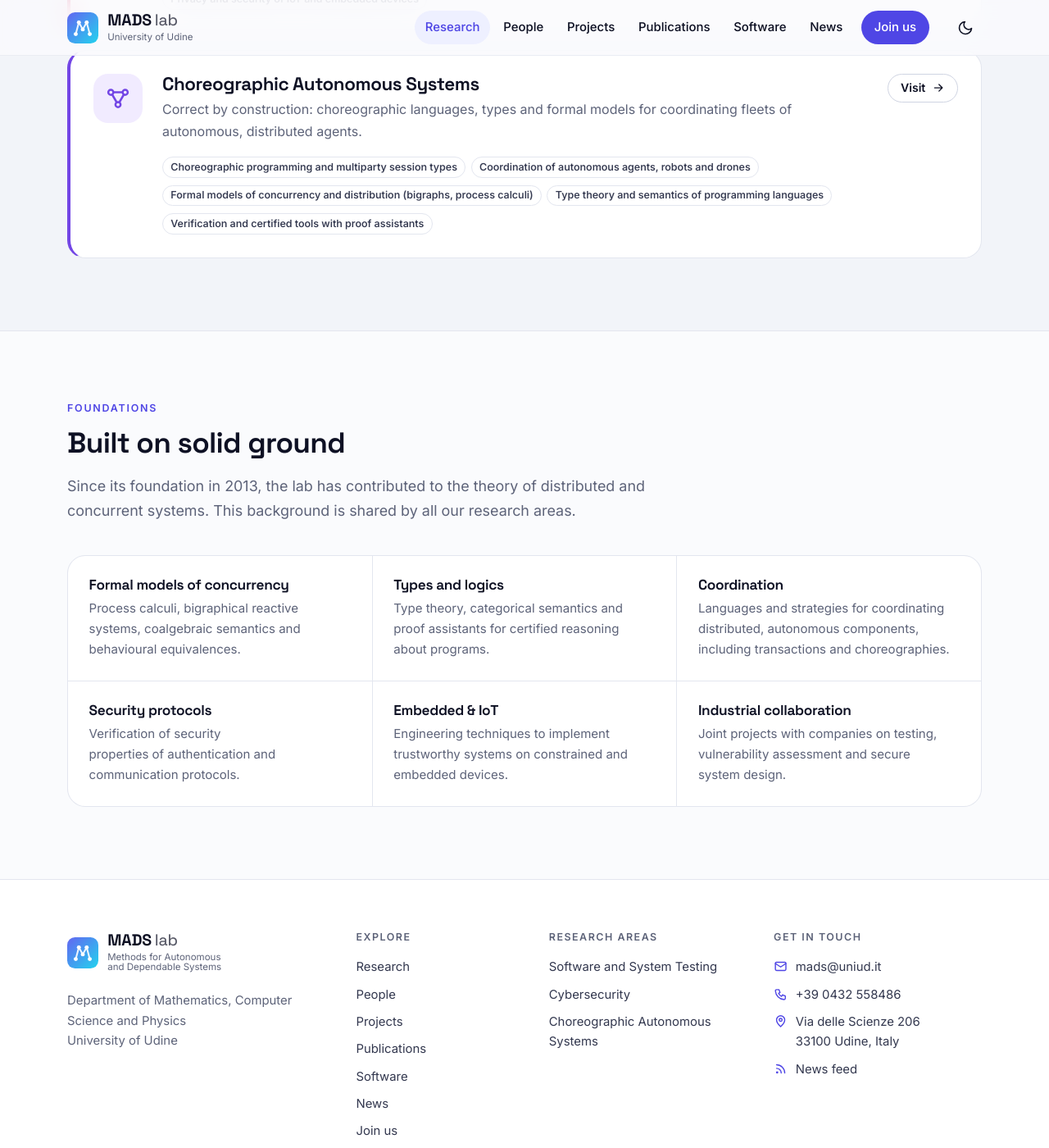
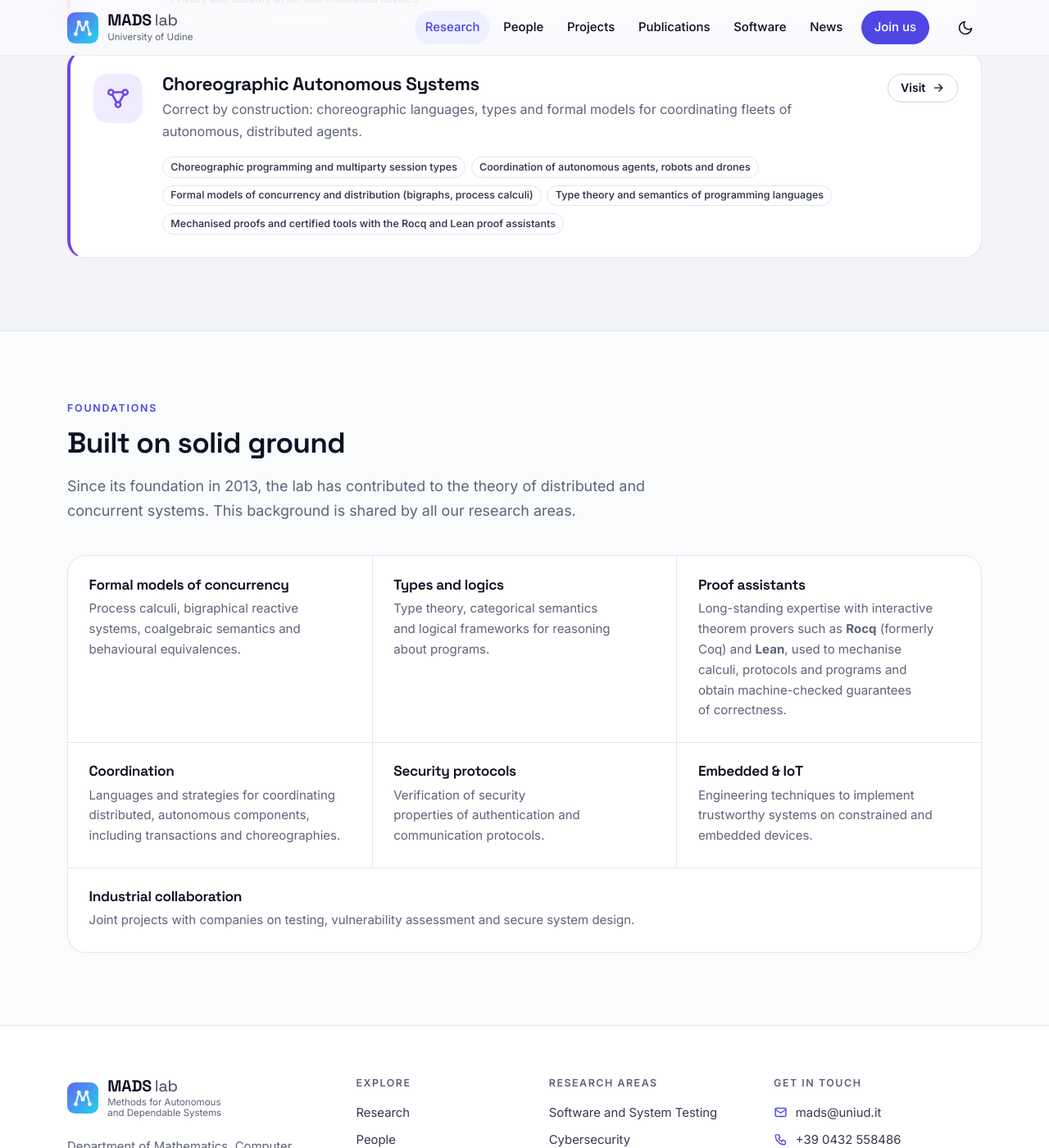
Before and after one commit to cysecud/mads.github.io, a Jekyll site: the page built from research.html, in a window 1280 px wide and 1400 px high, scrolled down 1951 px. Shown: the whole window at 82% size. Built offline with Jekyll 4.4.1, drawn with Linux system fonts in a browser that asks for light colours.

Commit message:
Add proof assistants (Rocq, Lean) to the lab's expertise
Co-Authored-By: Claude Opus 5.5 (1M context) <noreply@anthropic.com>

```diff
--- a/_groups/choreographies.md
+++ b/_groups/choreographies.md
@@ -12,7 +12,7 @@ topics:
   - Coordination of autonomous agents, robots and drones
   - Formal models of concurrency and distribution (bigraphs, process calculi)
   - Type theory and semantics of programming languages
-  - Verification and certified tools with proof assistants
+  - Mechanised proofs and certified tools with the Rocq and Lean proof assistants
 ---
 
 A swarm of drones, a team of robots, a federation of microservices: when many
--- a/_includes/head.html
+++ b/_includes/head.html
@@ -20,7 +20,6 @@
   {% seo %}
   <script src="{{ '/assets/js/main.js' | relative_url }}?v={{ site.time | date: '%s' }}" defer></script>
   {%- if jekyll.environment == "production" %}
-  <!-- Umami: cookie-less, privacy-friendly analytics -->
   <script defer src="https://glance.paier.xyz/script.js" data-website-id="244c7d7d-e989-4d4a-b2a4-d98522b41458"></script>
   {%- endif %}
 </head>
--- a/assets/css/main.css
+++ b/assets/css/main.css
@@ -660,3 +660,10 @@ pre {
 .pub-note { font-weight: 600; padding: .22em .65em; border-radius: 6px; background: var(--surface-2); color: var(--text-2); display: inline-flex; align-items: center; gap: .3em; }
 .pub-note.is-award { background: var(--amber-soft); color: var(--amber); }
 .pub-note .icon { width: 1em; height: 1em; }
+/* Feature grid: let an orphan last card span the whole row */
+.feature:last-child:nth-child(3n+1) { grid-column: 1 / -1; }
+@media (max-width: 900px) {
+  .feature:last-child:nth-child(3n+1) { grid-column: auto; }
+  .feature:last-child:nth-child(2n+1) { grid-column: 1 / -1; }
+}
+@media (max-width: 600px) { .feature:last-child:nth-child(2n+1) { grid-column: auto; } }
--- a/research.html
+++ b/research.html
@@ -86,7 +86,8 @@ layout: default
     </div>
     <div class="feature-grid">
       <div class="feature"><h3>Formal models of concurrency</h3><p>Process calculi, bigraphical reactive systems, coalgebraic semantics and behavioural equivalences.</p></div>
-      <div class="feature"><h3>Types and logics</h3><p>Type theory, categorical semantics and proof assistants for certified reasoning about programs.</p></div>
+      <div class="feature"><h3>Types and logics</h3><p>Type theory, categorical semantics and logical frameworks for reasoning about programs.</p></div>
+      <div class="feature"><h3>Proof assistants</h3><p>Long-standing expertise with interactive theorem provers such as <strong>Rocq</strong> (formerly Coq) and <strong>Lean</strong>, used to mechanise calculi, protocols and programs and obtain machine-checked guarantees of correctness.</p></div>
       <div class="feature"><h3>Coordination</h3><p>Languages and strategies for coordinating distributed, autonomous components, including transactions and choreographies.</p></div>
       <div class="feature"><h3>Security protocols</h3><p>Verification of security properties of authentication and communication protocols.</p></div>
       <div class="feature"><h3>Embedded &amp; IoT</h3><p>Engineering techniques to implement trustworthy systems on constrained and embedded devices.</p></div>
```
Also changed, not shown: join.md (+2 -0 lines).
